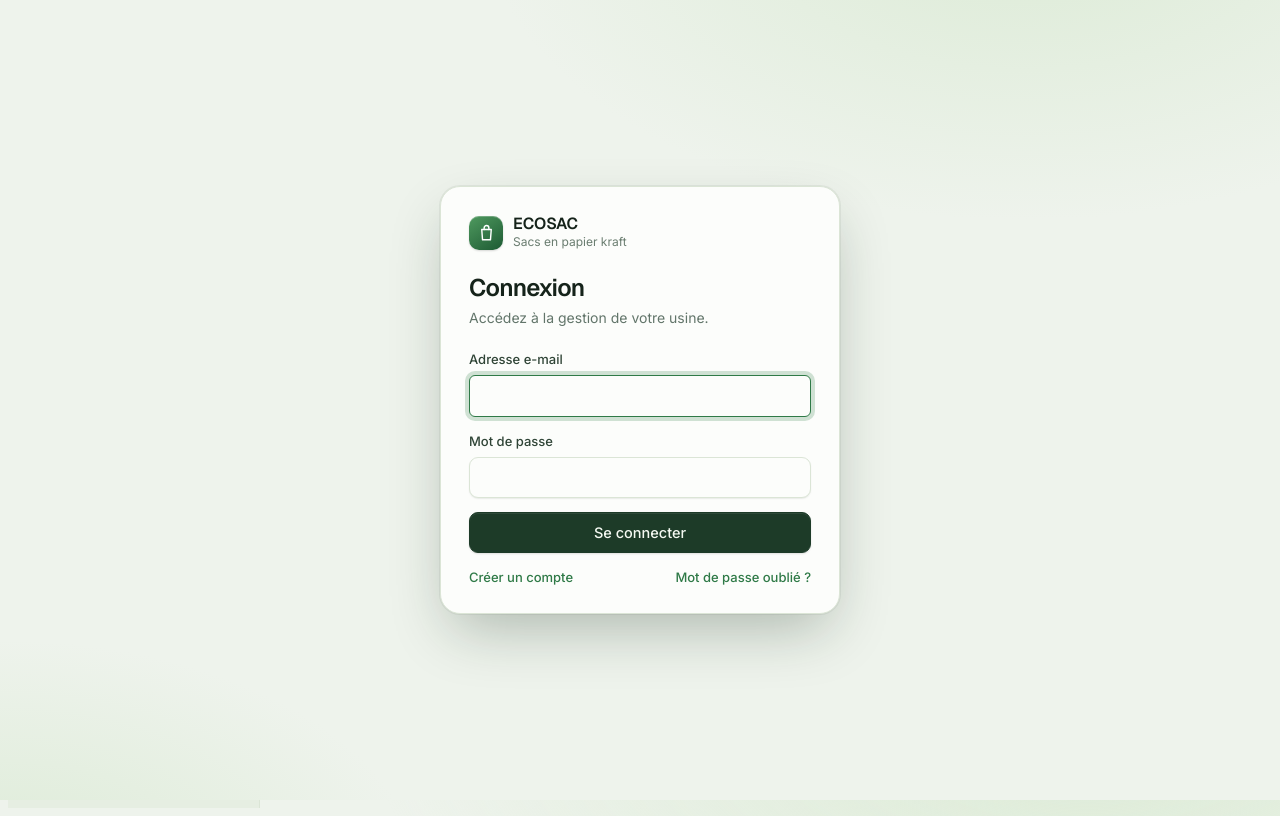
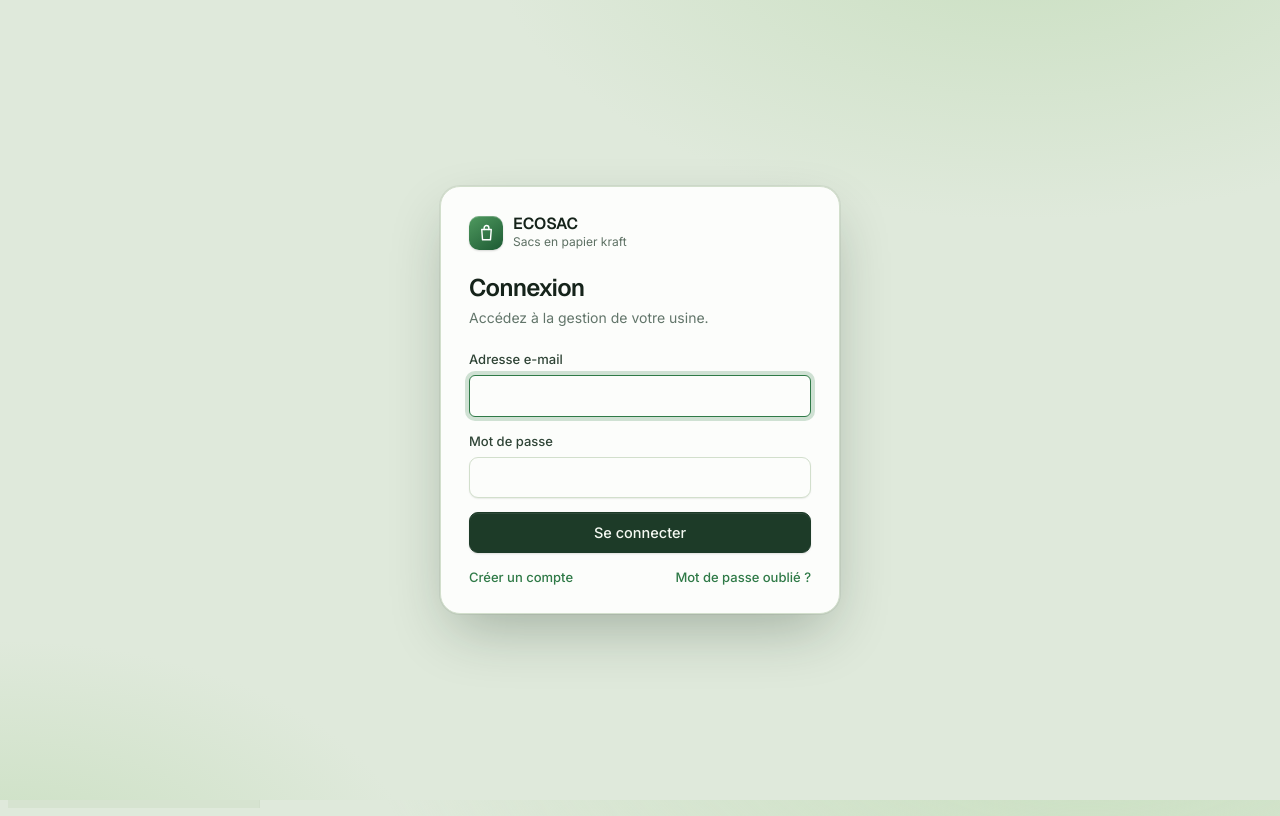
Before and after one commit to yayacoulby1-glitch/ecosac-gestion, a plain HTML site: page index.html in a window 1280 px wide. Drawn offline with nearby package versions, Linux system fonts and the light colour scheme.

Commit message:
Fond vert légèrement plus foncé
Co-Authored-By: Claude Opus 5.5 <noreply@anthropic.com>
Claude-Session: https://claude.ai/code/session_0173k7pj5XQXey8BFEUTY9xu

```diff
--- a/css/style.css
+++ b/css/style.css
@@ -2,13 +2,13 @@
    Layout : menu latéral clair (ordinateur) + barre supérieure collante avec palette de commandes ; tiroir + barre du bas (téléphone).
    Neutres « stone » chauds, un seul accent kraft, couleurs de données validées (palette catégorielle de référence, ordre fixe). */
 :root{
-  --bg:#eef3ec; --bg-glow:#dcebd6; --surface:#fcfdfb; --surface2:#f0f5ee; --surface3:#e2ebde; --line:#dbe5d6; --line2:#c5d3be;
+  --bg:#dfe9db; --bg-glow:#c9dfc0; --surface:#fcfdfb; --surface2:#f0f5ee; --surface3:#e2ebde; --line:#d2dfcc; --line2:#c5d3be;
   --fg:#15231a; --fg2:#2f4436; --muted:#62756a; --faint:#94a69a;
   --accent:#2f7a47; --accent-soft:#e3f0e3; --accent-ring:rgba(47,122,71,.22);
   --btn:#1d3b28; --btn-fg:#f4f9f2;
   --good:#15803d; --good-soft:#e3f2e6; --warn:#b45309; --warn-soft:#fbf1e1; --bad:#c2352b; --bad-soft:#fcebea;
   --c1:#257de0; --c2:#f47230; --c3:#00b894; --c4:#f2a600; --c5:#ee7fac; --c6:#008a17; --c7:#6a4ce2; --c8:#ec4647; --cg:#c3cfbf;
-  --side:#e6eee2; --side-fg:#1d2e23; --side-muted:#6a7d70; --side-hi:#d8e4d3;
+  --side:#d6e3d0; --side-fg:#1d2e23; --side-muted:#5d7063; --side-hi:#c6d8bf;
   --f-display:"Geist","Inter",system-ui,-apple-system,"Segoe UI",sans-serif;
   --f-body:"Inter",system-ui,-apple-system,"Segoe UI",Roboto,sans-serif;
   --r:14px; --r-sm:9px;
```
Also changed, not shown: manifest.webmanifest.
